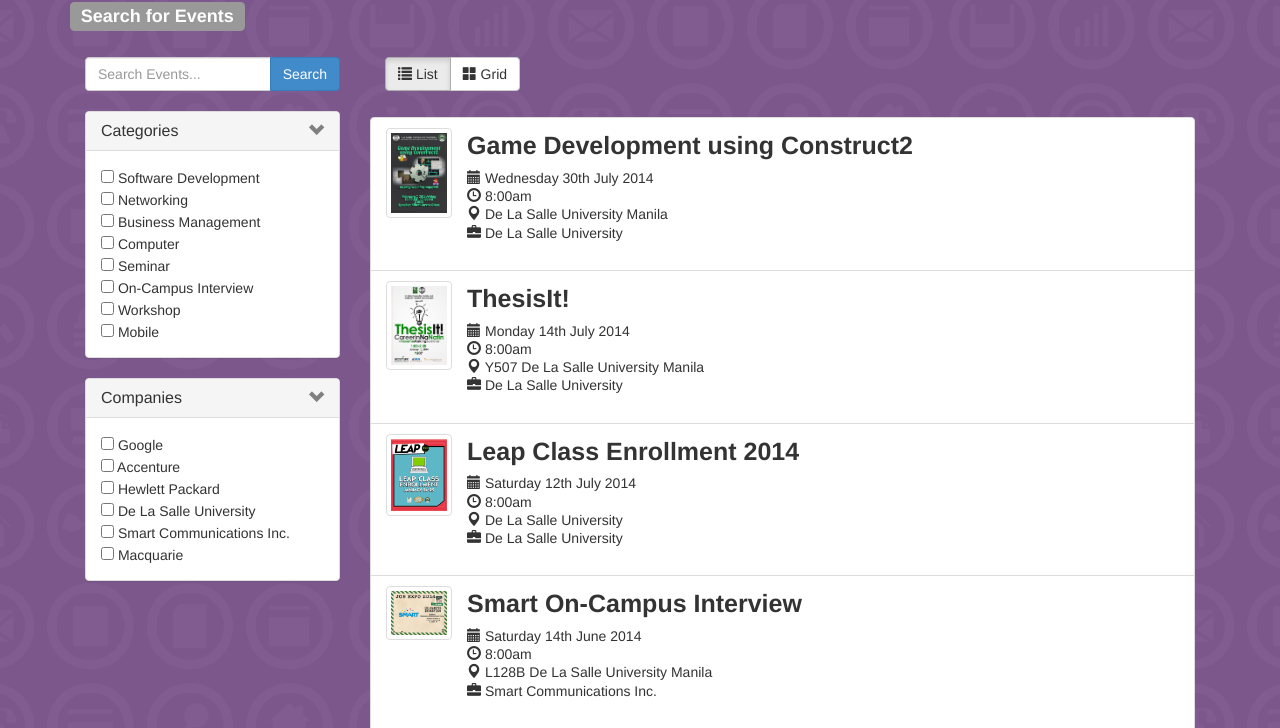
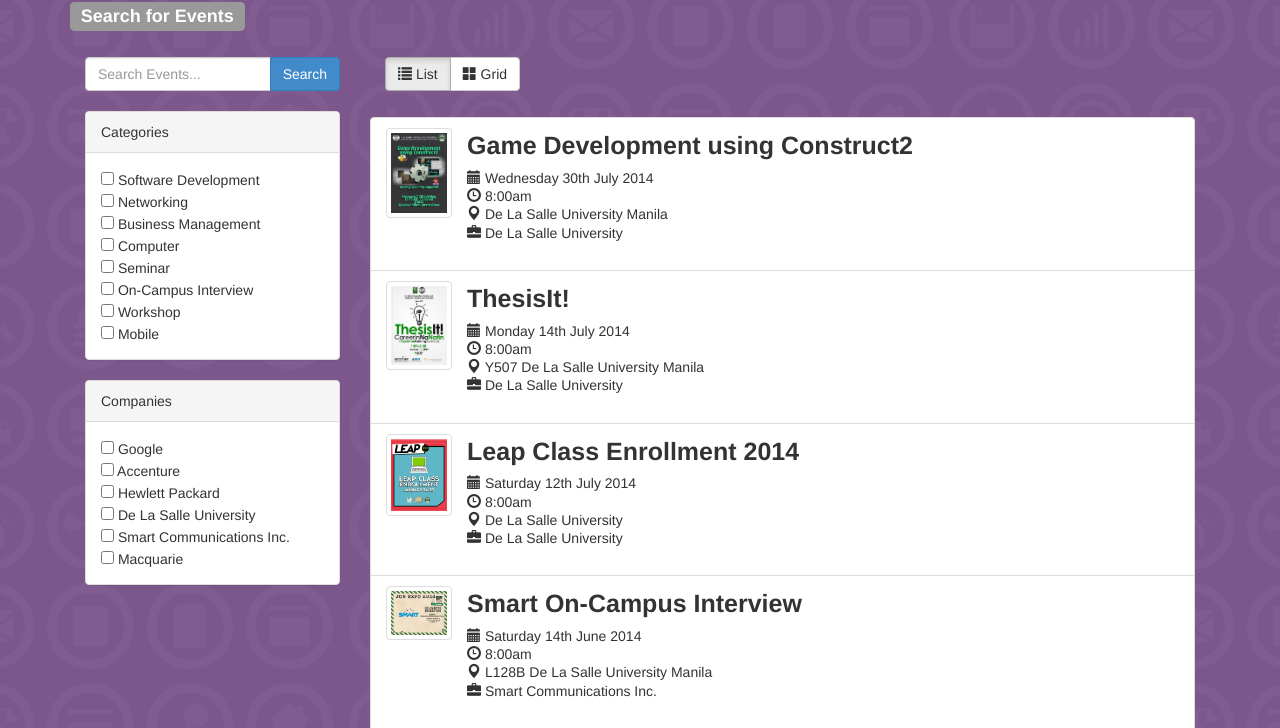
Before and after one commit to ImTheMark/WEBAPPS, a PHP site: page /plus/search.php in a window 1280 px wide. Shown: the part 191-919 px from the top of the page. Run offline with PHP 8.4, Linux system fonts and the light colour scheme; data comes from the database, SQL or seed files in the repository.

Commit message:
Revert "Collapse Enabled Panel"
This reverts commit 619a42910a1f0095ac331e25740e51269cad8a03.

```diff
--- a/search.php
+++ b/search.php
@@ -72,37 +72,9 @@
 		      	}
 		    }
 
-		    .panel-heading .accordion-toggle:after {
-			    /* symbol for "opening" panels */
-			    font-family: 'Glyphicons Halflings';  /* essential for enabling glyphicon */
-			    content: "\e114";    /* adjust as needed, taken from bootstrap.css */
-			    float: right;        /* adjust as needed */
-			    color: grey;         /* adjust as needed */
-			}
-
-
-			.panel-heading .accordion-toggle.collapsed:after {
-			    /* symbol for "collapsed" panels */
-			    content: "\e080";    /* adjust as needed, taken from bootstrap.css */
-			}
-
 		</style>
 
 	    <script type="text/javascript" src="js/jquery-1.11.0.js"></script>
-	    <script type="text/javascript">
-	    	$(window).bind('resize load',function(){
-				if( $(this).width() < 767 )
-				{
-					$('.collapse').removeClass('in');
-					$('.collapse').addClass('out');
-				}
-				else
-				{
-					$('.collapse').removeClass('out');
-					$('.collapse').addClass('in');
-				}
-			});
-	    </script>
 
 	    <!--
 
@@ -155,16 +127,8 @@
 
 		<br>
 		<!----------------------------- CATEGORIES -------------------------------------->
-
 				<div class="panel panel-default">
-			    <div class="panel-heading">
-			      <h4 class="panel-title">
-			        <a class="accordion-toggle" data-toggle="collapse" data-parent="#accordion" href="#collapseOne">
-			          Categories
-			        </a>
-			      </h4>
-			    </div>
-			    <div id="collapseOne" class="panel-collapse collapse in">
+					<div class="panel-heading">Categories</div>
 						<div class="panel-body">
 							<?php
 							include('model/categorymodel.php');
@@ -179,7 +143,7 @@
 
 
 							<?php } ?>
-			       </div>
+
 						</div>
 				</div>
 
@@ -187,14 +151,7 @@
 
 		<!----------------------------- COMPANIES -------------------------------------->
 				<div class="panel panel-default">
-			    <div class="panel-heading">
-			      <h4 class="panel-title">
-			        <a class="accordion-toggle" data-toggle="collapse" data-parent="#accordion" href="#collapseTwo">
-			          Companies
-			        </a>
-			      </h4>
-			    </div>
-			    <div id="collapseTwo" class="panel-collapse collapse in">
+				<div class="panel-heading">Companies</div>
 						<div class="panel-body">
 							<?php
 							include('model/companymodel.php');
@@ -207,7 +164,7 @@
 							?>
 							<input class = 'companies' type="checkbox" value="<?php echo $id; ?>" <?php if($catname==$c){echo "checked";} ?>> <?php echo $c ;?></input><br>
 							<?php } ?>
-			       </div>
+
 						</div>
 				</div>
 
```
Lines whose indentation alone changed are shown as unchanged.
